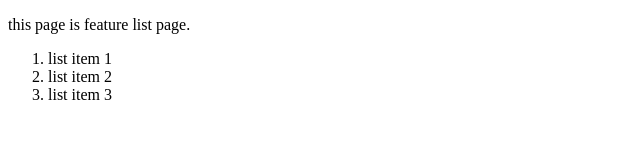
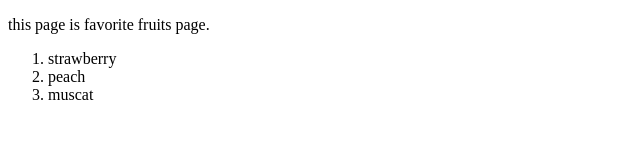
Before and after one commit to RichterAstell/test-samples, a plain HTML site: page src/index.html in a window 1280 px wide. Shown: the full height of the page, 0-640 px from the left. Drawn offline with Linux system fonts and the light colour scheme.

Commit message:
change contents

```diff
--- a/src/index.html
+++ b/src/index.html
@@ -4,11 +4,11 @@
     <title>test page.</title>
 </head>
 <body>
-    <p>this page is feature list page.</p>
+    <p>this page is favorite fruits page.</p>
     <ol>
-        <li>list item 1</li>
-        <li>list item 2</li>
-        <li>list item 3</li>
+        <li>strawberry</li>
+        <li>peach</li>
+        <li>muscat</li>
     </ol>
 </body>
 </html>
```
